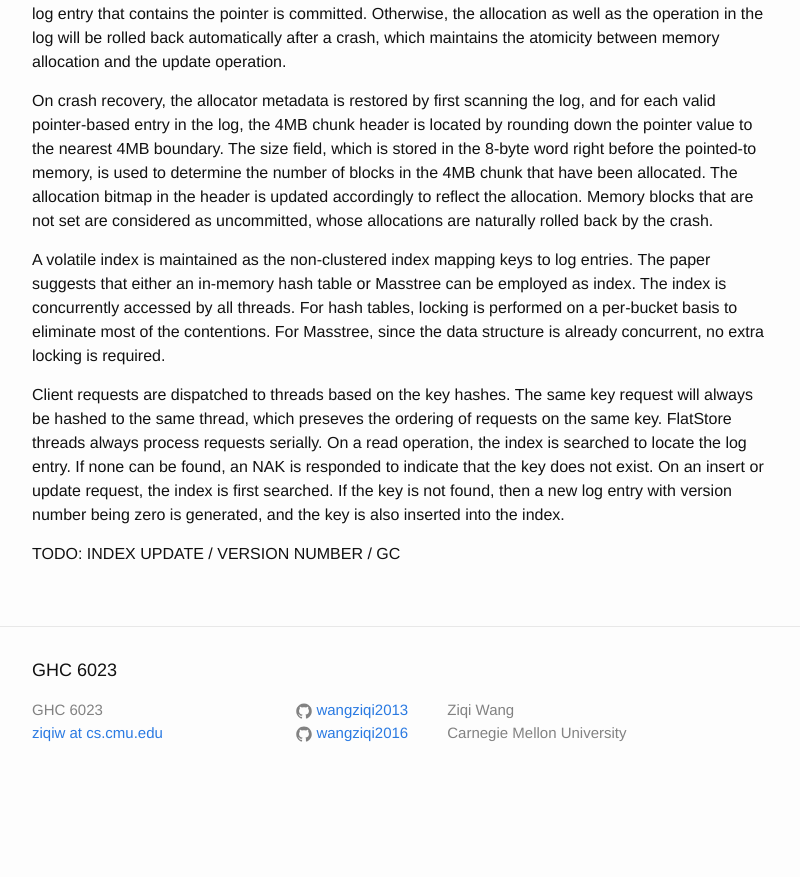
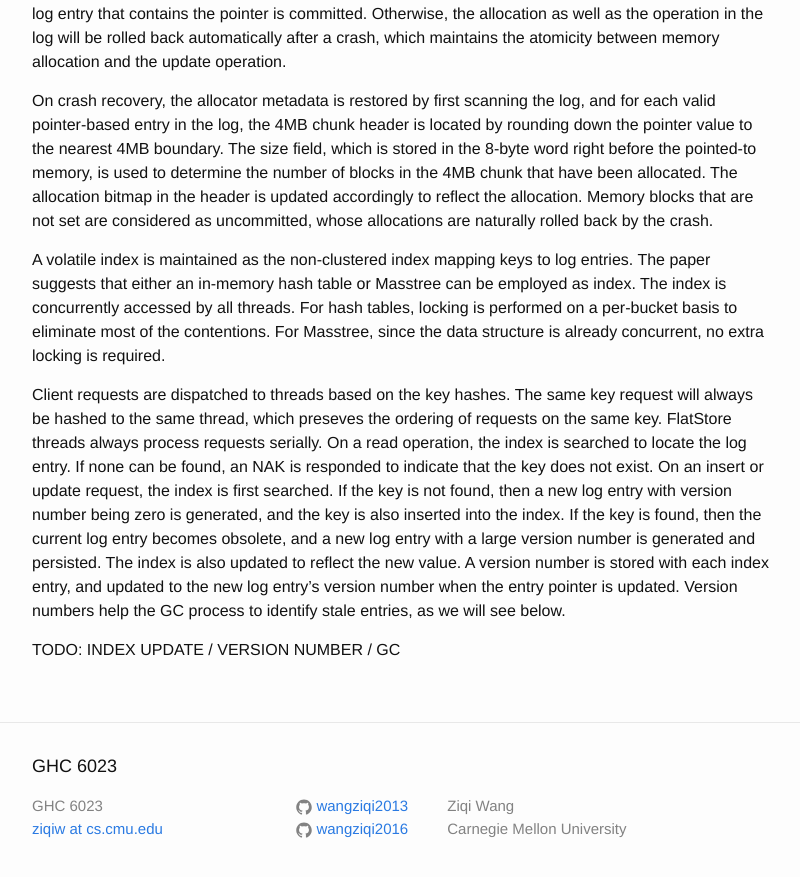
Before and after one commit to wangziqi2013/wangziqi2013.github.io, a Jekyll site: the page built from _posts/2020-07-25-flatstore.markdown, in a window 1280 px wide and 900 px high, scrolled down 2596 px. Shown: the top 877 px of the window, without its empty margins (238-1038 px from the left). Built offline with Jekyll 4.4.1, drawn with Linux system fonts in a browser that asks for light colours; before the commit the page ends 3400 px from its top, so only the background shows below that.

Commit message:
Adding stale entry

```diff
--- a/_posts/2020-07-25-flatstore.markdown
+++ b/_posts/2020-07-25-flatstore.markdown
@@ -116,5 +116,9 @@ thread, which preseves the ordering of requests on the same key. FlatStore threa
 On a read operation, the index is searched to locate the log entry. If none can be found, an NAK is responded to indicate
 that the key does not exist. On an insert or update request, the index is first searched. If the key is not found, then
 a new log entry with version number being zero is generated, and the key is also inserted into the index.
+If the key is found, then the current log entry becomes obsolete, and a new log entry with a large version number is generated
+and persisted. The index is also updated to reflect the new value. A version number is stored with each index entry, and
+updated to the new log entry's version number when the entry pointer is updated. Version numbers help the GC process to
+identify stale entries, as we will see below.
 
 TODO: INDEX UPDATE / VERSION NUMBER / GC
```
